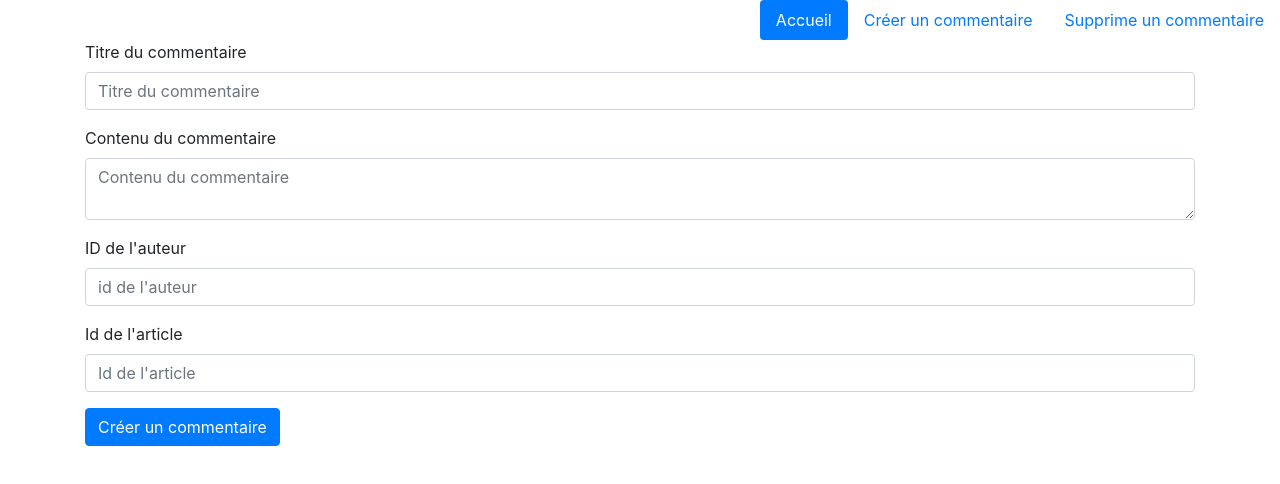
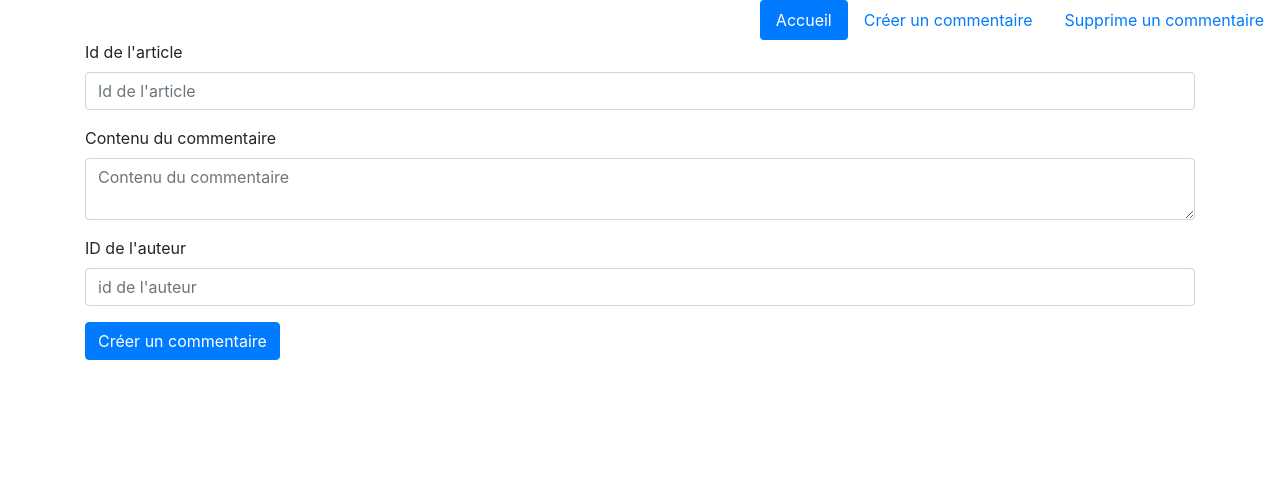
Before and after one commit to ShivaPrime82/exo-react, a React (Create React App) app: page /comments/create in a window 1280 px wide. Shown: the top 484 px of the page. Built offline with nearby package versions, Linux system fonts and the light colour scheme.

Commit message:
Remove title from CreateComment

```diff
--- a/src/pages/CreateComment.js
+++ b/src/pages/CreateComment.js
@@ -6,17 +6,15 @@ import Button from 'react-bootstrap/Button';
 
 
 const CreateComment = () => {
-    const [title, setTitle] = useState("");
+    const [idArticle, setIdArticle] = useState("");
     const [content, setContent] = useState("");
     const [author, setAuthor] = useState("");
-    const [idArticle, setIdArticle] = useState("");
 
     const handleSubmit = (event) => {
         event.preventDefault();
-        console.log("Titre :", title);
+        console.log("Id Article : ", idArticle);
         console.log("Content :", content);
         console.log("Author : ", author);
-        console.log("Id Article : ", idArticle);
     }
 
     const handleChange = (event) => {
@@ -24,17 +22,14 @@ const CreateComment = () => {
         console.log("Target Value :", event.target.value);
 
         switch (event.target.name) {
-            case "title":
-                setTitle(event.target.value);
+            case "idArticle":
+                setIdArticle(event.target.value);
                 break;
             case "content":
                 setContent(event.target.value);
                 break;
             case "author":
                 setAuthor(event.target.value);
-                break;
-            case "idArticle":
-                setIdArticle(event.target.value);
                 break;
             default:
                 break;
@@ -43,17 +38,16 @@ const CreateComment = () => {
 
     return (
         <Container>
+            <Form.Group controlId="comment.idArticle">
+                <Form.Label>Id de l'article</Form.Label>
+                <Form.Control
+                    type="number"
+                    name="idArticle"
+                    onChange={handleChange}
+                    value={idArticle}
+                    placeholder="Id de l'article" />
+            </Form.Group>
             <Form onSubmit={handleSubmit}>
-                <Form.Group controlId="comment.title">
-                    <Form.Label>Titre du commentaire</Form.Label>
-                    <Form.Control
-                        type="text"
-                        name="title"
-                        onChange={handleChange}
-                        value={title}
-                        placeholder="Titre du commentaire"
-                    />
-                </Form.Group>
                 <Form.Group controlId="comment.content">
                     <Form.Label>Contenu du commentaire</Form.Label>
                     <Form.Control
@@ -73,15 +67,6 @@ const CreateComment = () => {
                         value={author}
                         placeholder="id de l'auteur" />
                 </Form.Group>
-                <Form.Group controlId="comment.idArticle">
-                    <Form.Label>Id de l'article</Form.Label>
-                    <Form.Control
-                        type="number"
-                        name="idArticle"
-                        onChange={handleChange}
-                        value={idArticle}
-                        placeholder="Id de l'article" />
-                </Form.Group>
                 <Button variant="primary" type="submit">Créer un commentaire</Button>
             </Form>
         </Container>
```
